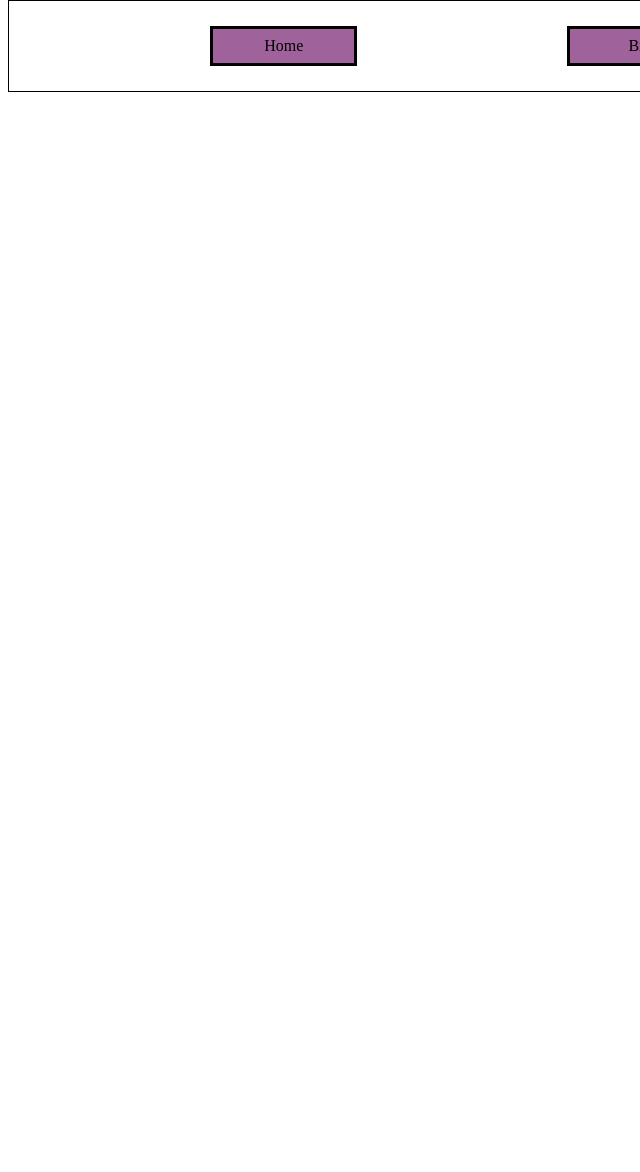
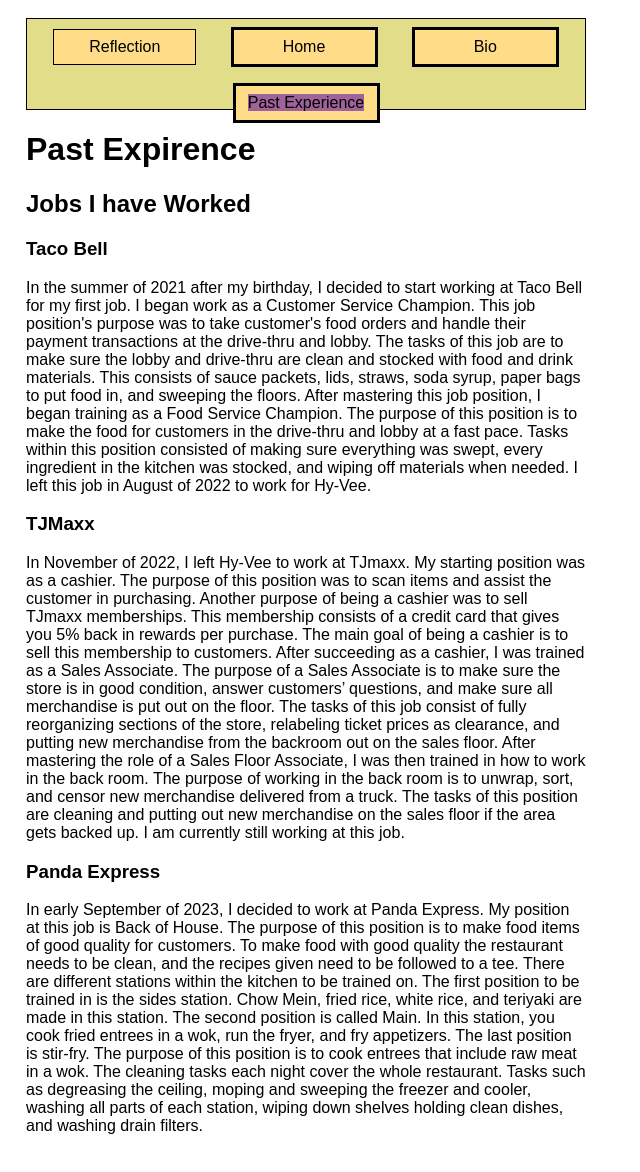
Before and after one commit to olscf3/olscf3.github.io, a plain HTML site: page webdevelopment/project.html in a window 1280 px wide. Shown: the part 8-1180 px from the top of the page, without its empty margins (0-640 px from the left). Before the commit the page ends 800 px from the top, so only its background shows below. Drawn offline with Linux system fonts and the light colour scheme.

Commit message:
Add files via upload

```diff
--- a/webdevelopment/about.html
+++ b/webdevelopment/about.html
@@ -1,12 +1,10 @@
 <!DOCTYPE html>
 <html lang="en-US">
-<head>
-
 <!--
 
-Title: Webpage Template
+Title: Bio
 
-Use: Ties all webpages together through site-consistent coding
+Use: Gives background and general information about the author(me)
 
 Author: Olivia Sifuentes
 
@@ -14,40 +12,54 @@ School/Term: University of Missouri, Spring 2024
 
 Developed: Feburary 5, 2024
 
-Tested: Feburary 5, 2024, Passed on Chrome and Microsoft Edge
+Tested: March 4, 2024, Passed on Chrome and Microsoft Edge
 
 -->
-        <meta charset="utf-8">
-          <title>About Me</title>
+<head>
+<meta charset="utf-8">
+<title>Bio</title>
+<link rel="stylesheet"href="nav.css">
+<link rel="stylesheet"href="style.css">
 </head>
 <body>
+<nav>
+    <ul>
+        <li class= "flex1"> <a href="index.html">Home</a></li>
+        <li class= "flex2"> <a href="about.html">Bio</a></li>
+        <li class= "flex3"> <a href="project.html">Past Experience</a></li>
+        <li class= "flex4"> <a href="reflection.html">Reflection</a></li>
+    </ul>
+</nav>
     <header>
-        <h1> Authors Bio </h1>
+        <h1> Bio </h1>
     </header>
     <main>
     <div>
         <h2>Education Overview</h2>
-        <br/>
-        <p>I am currently working to get a bachelor’s degree in computer science.
+
+        <p>
+            <div class="first-letter">
+                <p>I</p>
+            </div>
+             am currently working to get a bachelor’s degree in computer science.
             I am currently attending The University of Missouri. The expected completion
             date for this degree will be the fall of 2026. So far, my experience with
             technology courses taken in high school and college consists of first-level
             classes in computer-integrated manufacturing, digital electronics, engineering
-            design and development, basic C programming, and basic web development.</p>
-            <p>Link to resume <a href = "Resume.pdf">Resume.</a></p>
+            design and development, basic C programming, and basic web development.
+        </p>
+        <p>
+            Link to resume <a href = "/webdevelopment/Resume.pdf">Resume.</a>
+        </p>
+    </div>
+    <div class="indent">
+        <h2>Bio</h2>
+
+        <p>My name is Olivia Sifuentes. I am interested in pursuing the software development
+           side of computer science. I enjoy designing and formatting the outputs of what I create. </p>
     </div>
     <div>
-        <h2> About Me</h2>
-        <br/>
-        <p>My name is Olivia Sifuentes. I am interested in pursuing the software development side of computer science. I enjoy designing and formatting the outputs of what I create. </p>
-        <br/>
-    </div>
-    <div>
-        <p>One of my favorite quotes is by Winston Churchill,
-            <blockquote>“Success is not final; failure is not fatal; it is the courage to continue that counts.”</blockquote>
-            This quote reminds the fact that life doesn’t stop after one event, good or bad.
-            The will and <strong>motivation</strong> to continue life and complete my goals
-            is a continuous cycle that will help me develop a successful life.</p>
+            <blockquote>“Success is not final; failure is not fatal; it is the courage to continue that counts.” - Winston Churchill</blockquote>
     </div>
     </main>
     <footer>
--- a/webdevelopment/nav.css
+++ b/webdevelopment/nav.css
@@ -1,50 +1,11 @@
-/*#nav_menu ul
-{
-    list-style-type: none;
-    padding: 1em 0;
-    text-align: center;
-    position: relative;
-    border-top: 2px solid black;
-    border-bottom: 2px solid black;
-}
-#nav_menu ul li
-{
-    float: left;
-    display: inline;
-    padding: 0 1.5em;
-}
-#nav_menu ul li a
-{
-    font-weight: bold;
-    color: blue;
-}
-#nav_menu ul li a.current {text-decoration: none;}
-#nav_menu ul ul
-{
-    display: none;
-    position: absolute;
-    top: 100%;
-}
-#nav_menu ul ul li
-{
-    float: none;
-}
-#nav_menu ul li: hover > ul
-{
-    display: block;
-}
-#nav_menu > ul :: after
-{
-    content: " ";
-    display: block;
-    clear: both;
-} */
+
 ul
 {
     list-style-type: none;
     padding: 0;
     margin: 0;
     border: 1px solid black;
+    background: rgb(225, 221, 136);
     display: flex;
     flex-direction: row;
     flex-wrap: wrap;
@@ -57,7 +18,7 @@ li
     border: 1px solid black;
     margin: 0.5em;
     padding: 0.5em;
-    background: rgb(160, 98, 154);
+    background: rgb(255, 221, 136);
     width: 125px;
     text-align: center;
 }
@@ -65,10 +26,10 @@ a
 {
     text-decoration: none;
     color: #000;
+    font-family: Arial;
 }
 .flex1
 {
-    +-
     order: 1;
     border: 3px solid black;
 }
@@ -82,10 +43,9 @@ a
     order: 3;
     border: 3px solid black;
 }
-
-/*-- UPDATED CSS --*/
 /* Dropdown Button */
-.dropbtn {
+.dropbtn
+{
     background-color: #a0629a;
     color: #000000;
     padding: 0px;
@@ -94,13 +54,15 @@ a
   }
 
   /* The container <div> - needed to position the dropdown content */
-  .dropdown {
+  .dropdown
+  {
     position: relative;
     display: inline-block;
   }
 
   /* Dropdown Content (Hidden by Default) */
-  .dropdown-content {
+  .dropdown-content
+  {
     display: none;
     position: absolute;
     background-color: #f1f1f1;
@@ -110,7 +72,8 @@ a
   }
 
   /* Links inside the dropdown */
-  .dropdown-content a {
+  .dropdown-content a
+  {
     color: black;
     padding: 12px 16px;
     text-decoration: none;
--- a/webdevelopment/project.html
+++ b/webdevelopment/project.html
@@ -1,27 +1,95 @@
+<!DOCTYPE html>
+<html lang="en-US">
+<!--
+
+Title: Past Expirence
+
+Use: Shares my work expirence
+
+Author: Olivia Sifuentes
+
+School/Term: University of Missouri, Spring 2024
+
+Developed: March 1, 2024
+
+Tested: March 4, Passed on Chrome and Microsoft Edge
+
+-->
+<head>
+<title>Past Experience</title>
+<meta charset="utf-8">
 <link rel="stylesheet"href="nav.css">
+<link rel="stylesheet"href="style.css">
+</head>
+<body>
 <nav>
     <ul>
         <li class="flex1"> <a href="index.html">Home</a></li>
         <li class="flex2"> <a href="about.html">Bio</a></li>
-        <li class="flex3 dropdown"> <a href="#project.html" class="dropbtn">Projects</a>
-            <div class="dropdown-content">
-                <a href="#">Link 1</a>
+        <li class="flex3 dropdown"> <a href="project.html" class="dropbtn">Past Experience</a>
+            <div class="dropdown-content">                    <a href="#">Link 1</a>
                 <a href="#">Link 2</a>
                 <a href="#">Link 3</a>
             </div>
         </li>
-        <!--   here's your old stuff
-        <ul>
-            <li class="flex1">
-                <p>Link One</p>
-            </li>
-            <li class="flex2">
-                <p>Link Two</p>
-            </li>
-            <li class="flex3">
-                <p>Link Three</p>
-            </li>
-        </ul>
-        -->
+        <li class="flex4"> <a href="reflection.html">Reflection</a></li>
     </ul>
 </nav>
+<header>
+    <h1>Past Expirence</h1>
+</header>
+    <main>
+        <div>
+            <h2>Jobs I have Worked</h2>
+        </div>
+        <div>
+            <h3>Taco Bell</h3>
+            <p>
+            In the summer of 2021 after my birthday, I decided to start working
+            at Taco Bell for my first job. I began work as a Customer Service Champion.
+            This job position's purpose was to take customer's food orders and handle
+            their payment transactions at the drive-thru and lobby. The tasks of this                job are to make sure the lobby and drive-thru are clean and stocked with food
+            and drink materials. This consists of sauce packets, lids, straws, soda syrup,                paper bags to put food in, and sweeping the floors. After mastering this job position,
+            I began training as a Food Service Champion. The purpose of this position is to               make the food for customers in the drive-thru and lobby at a fast pace.
+            Tasks within this position consisted of making sure everything was swept,                every ingredient in the kitchen was stocked, and wiping off materials when needed.
+            I left this job in August of 2022 to work for Hy-Vee.
+            </p>
+        </div>
+        <div>
+            <h3>TJMaxx</h3>
+            <p>
+            In November of 2022, I left Hy-Vee to work at TJmaxx. My starting
+            position was as a cashier. The purpose of this position was to scan items
+            and assist the customer in purchasing. Another purpose of being a cashier
+            was to sell TJmaxx memberships. This membership consists of a credit card                 that gives you 5% back in rewards per purchase. The main goal of being a
+            cashier is to sell this membership to customers. After succeeding as a cashier,
+            I was trained as a Sales Associate. The purpose of a Sales Associate is to make
+            sure the store is in good condition, answer customers’ questions, and make sure
+            all merchandise is put out on the floor. The tasks of this job consist of fully                 reorganizing sections of the store, relabeling ticket prices as clearance, and
+            putting new merchandise from the backroom out on the sales floor. After mastering
+            the role of a Sales Floor Associate, I was then trained in how to work in the back
+            room. The purpose of working in the back room is to unwrap, sort, and censor new
+            merchandise delivered from a truck. The tasks of this position are cleaning and
+            putting out new merchandise on the sales floor if the area gets backed up. I am
+            currently still working at this job.
+            </p>
+        </div>
+        <div>
+            <h3>Panda Express</h3>
+            <p>
+            In early September of 2023, I decided to work at Panda Express. My position at this job
+            is Back of House. The purpose of this position is to make food items of good quality for
+            customers. To make food with good quality the restaurant needs to be clean, and the recipes
+            given need to be followed to a tee. There are different stations within the kitchen to be trained
+            on. The first position to be trained in is the sides station. Chow Mein, fried rice, white rice,
+            and teriyaki are made in this station. The second position is called Main. In this station, you
+            cook fried entrees in a wok, run the fryer, and fry appetizers. The last position is stir-fry.
+            The purpose of this position is to cook entrees that include raw meat in a wok. The cleaning tasks
+            each night cover the whole restaurant. Tasks such as degreasing the ceiling, moping and sweeping the
+            freezer and cooler, washing all parts of each station, wiping down shelves holding clean dishes, and
+            washing drain filters.
+            </p>
+        </div>
+
+    </main>
+</body>
--- a/webdevelopment/style.css
+++ b/webdevelopment/style.css
@@ -1 +1,23 @@
-h1{ color: navy;}
+h1
+{
+    font-family: Arial;
+}
+body
+{
+    width: 560px;
+    margin: 1em;
+    padding: 10px;
+}
+main
+{
+    font-family: sans-serif;
+    font-size: 100%;
+}
+.first-letter
+{
+    font-family: cursive;
+}
+.indent
+{
+    text-indent: 20px;
+}
```
Also changed, not shown: webdevelopment/index.html (+2 -14 lines), webdevelopment/reflection.html (added, +66 -0 lines).
